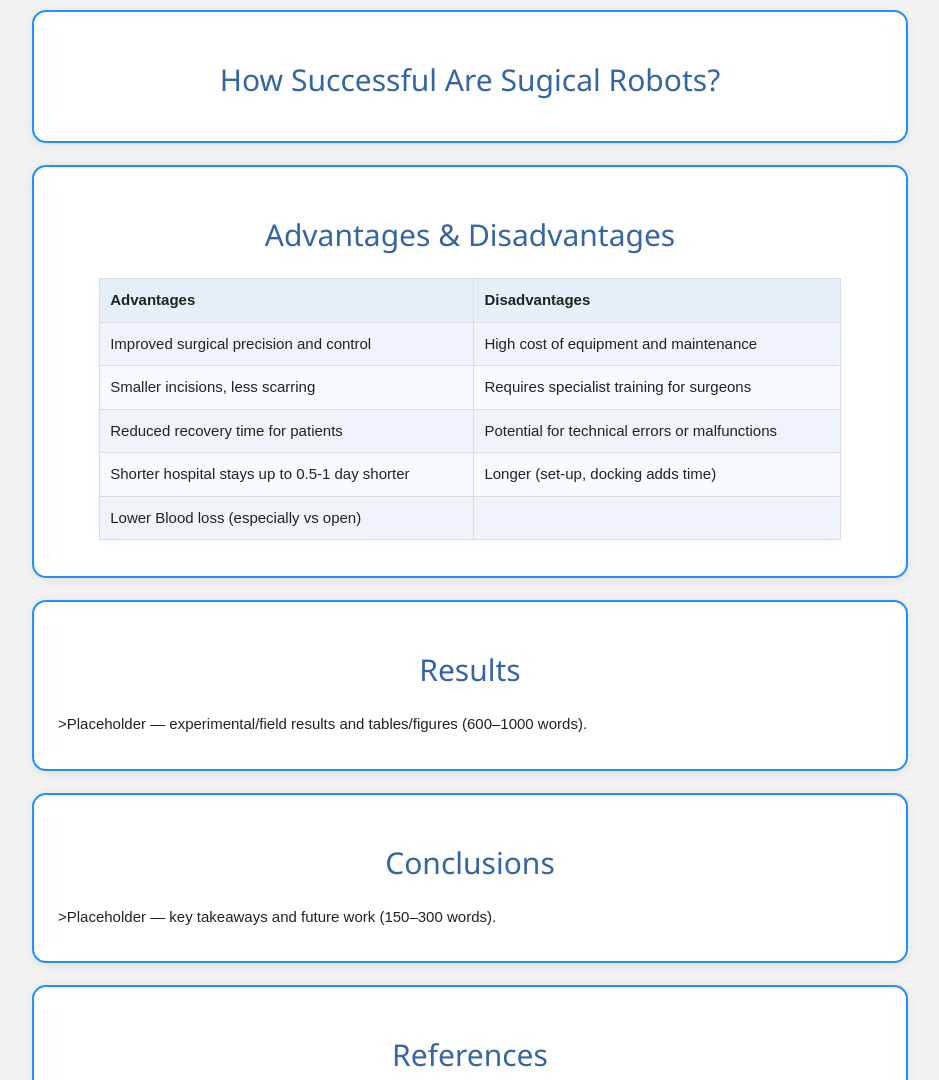
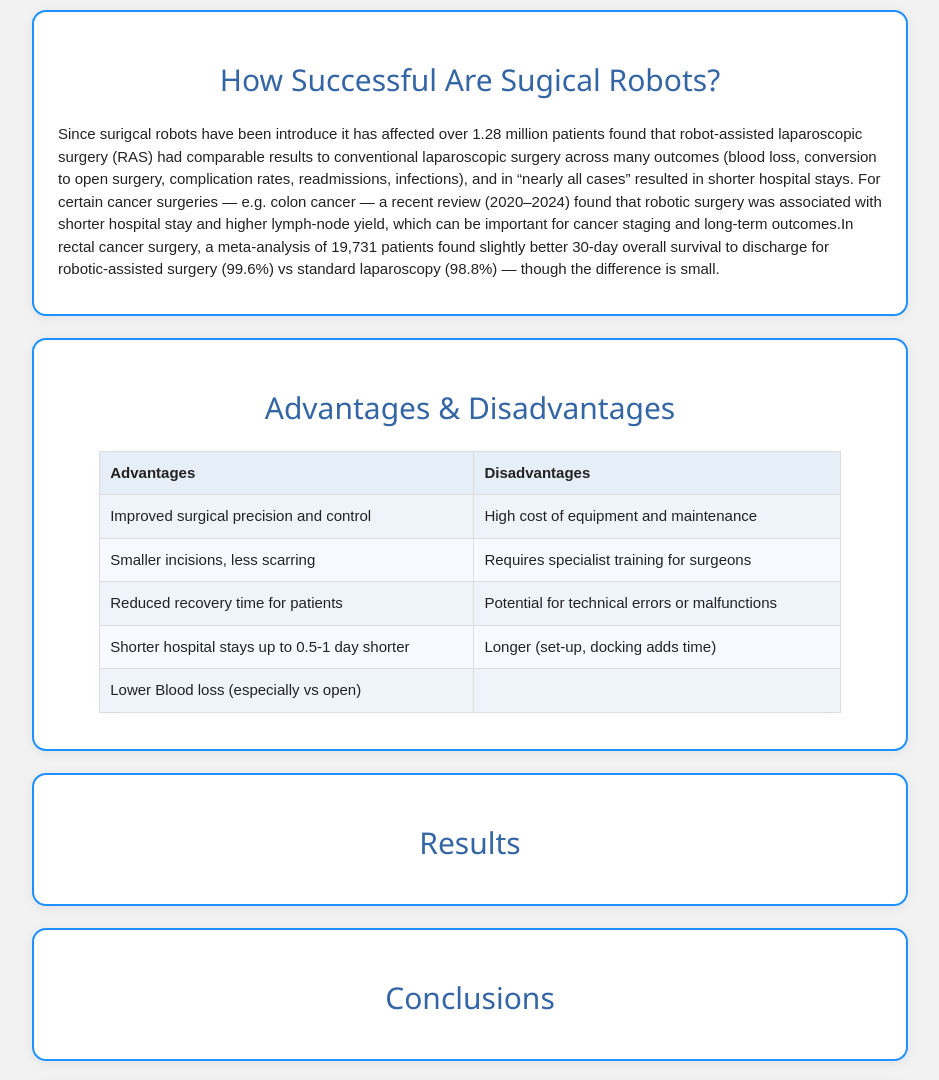
Before and after one commit to FEPSFY6924986/FY6924986-, a plain HTML site: page index.html in a window 1280 px wide. Shown: the part 1540-2620 px from the top of the page, without its empty margins (170-1109 px from the left). Drawn offline with nearby package versions, Linux system fonts and the light colour scheme; no server answers.

Commit message:
Update index.html

```diff
--- a/index.html
+++ b/index.html
@@ -228,7 +228,7 @@
             <section style="border:2px solid DodgerBlue;" id="Introduction"><h2>Introduction</h2><p id="Introduction_InText">Robotic surgery, also known as robot-assisted surgery, is an approach for healthcare providers which enables the use of more minimally invasive procedures. Resulting in fewer wound complications, faster recovery time and greater surgical accuracy, giving patients better overall healthcare. This option of surgery is growing every year as the technology improves, meaning a greater number of people are more inclined to choose this procedure as higher rates of success occurs in each new patient taking this operation each year.  </p></section>
             <section style="border:2px solid DodgerBlue;" id="Why_Surgical_Robots"><h2>Why Surgical Robots?</h2><p id="Why_Surgical_Robots_InText">Surgeons who use the robotic system find that it can increase precision, flexibility and control during the operation. The robotic system also allows them to better see the site, compared with traditional surgical methods. Using robotic surgery, surgeons can perform delicate and complex procedures that may be difficult or impossible with other methods.Robotic surgery often is done through tiny openings in the skin and other tissues. This approach is called a minimally invasive surgery. The benefits of minimally invasive surgery include:Fewer complications, such as surgical site infection. Less pain and blood loss. A shorter hospital stay and quicker recovery. Smaller, less noticeable scars. Patients are more pleased with the outcomes of the operation, meaning patients can live there life without worring about the possiblity if a complication will appear.</p></section>
             <section style="border:2px solid DodgerBlue;" id="When_Were_They_First_Used"><h2>When Were They First Used</h2><p id="When_Were_They_First_Used_InText">The first surgical robot, PUMA560, was introduced in 1985 to perform a CT-guided brain biopsy. In 2000, the da Vinci system (Intuitive Surgical Inc, Sunnyvale, CA) became the first assisting surgical robot to receive FDA approval to assist surgeons in performing laparoscopic surgery.</p></section>
-            <section style="border:2px solid DodgerBlue;" id="How_Successful_Are_Sugical_Robots?"><h2>How Successful Are Sugical Robots?</h2><p id="How_Successful_Are_Sugical_Robots?_InText"></p></section>
+            <section style="border:2px solid DodgerBlue;" id="How_Successful_Are_Sugical_Robots?"><h2>How Successful Are Sugical Robots?</h2><p id="How_Successful_Are_Sugical_Robots?_InText">Since surigcal robots have been introduce it has affected over 1.28 million patients found that robot-assisted laparoscopic surgery (RAS) had comparable results to conventional laparoscopic surgery across many outcomes (blood loss, conversion to open surgery, complication rates, readmissions, infections), and in “nearly all cases” resulted in shorter hospital stays. For certain cancer surgeries — e.g. colon cancer — a recent review (2020–2024) found that robotic surgery was associated with shorter hospital stay and higher lymph-node yield, which can be important for cancer staging and long-term outcomes.In rectal cancer surgery, a meta-analysis of 19,731 patients found slightly better 30-day overall survival to discharge for robotic-assisted surgery (99.6%) vs standard laparoscopy (98.8%) — though the difference is small.</p></section>
             <section style="border:2px solid DodgerBlue;" id="Advantages & Disadvantages"><h2>Advantages & Disadvantages</h2><p id="advantages_disadvantages_InText">
 <style>
 table {
@@ -278,8 +278,8 @@ tr:nth-child(even) {
     </tr>
   </table>
             </p></section>
-            <section style="border:2px solid DodgerBlue;" id="results"><h2>Results</h2><p id="Results_InText">>Placeholder — experimental/field results and tables/figures (600–1000 words).</p></section>
-            <section style="border:2px solid DodgerBlue;" id="conclusions"><h2>Conclusions</h2><p id="Conclusions_InText">>Placeholder — key takeaways and future work (150–300 words).</p></section>
+            <section style="border:2px solid DodgerBlue;" id="results"><h2>Results</h2><p id="Results_InText"></p></section>
+            <section style="border:2px solid DodgerBlue;" id="conclusions"><h2>Conclusions</h2><p id="Conclusions_InText"></p></section>
             <section style="border:2px solid DodgerBlue;" id="references"><h2>References</h2><p id="_InText">><a href="https://www.w3schools.com/">Visit W3Schools.com!</a></p></section>
         </main>
            <!-- //////////////////////////////////////////////////////////////////////////////// -->
```
